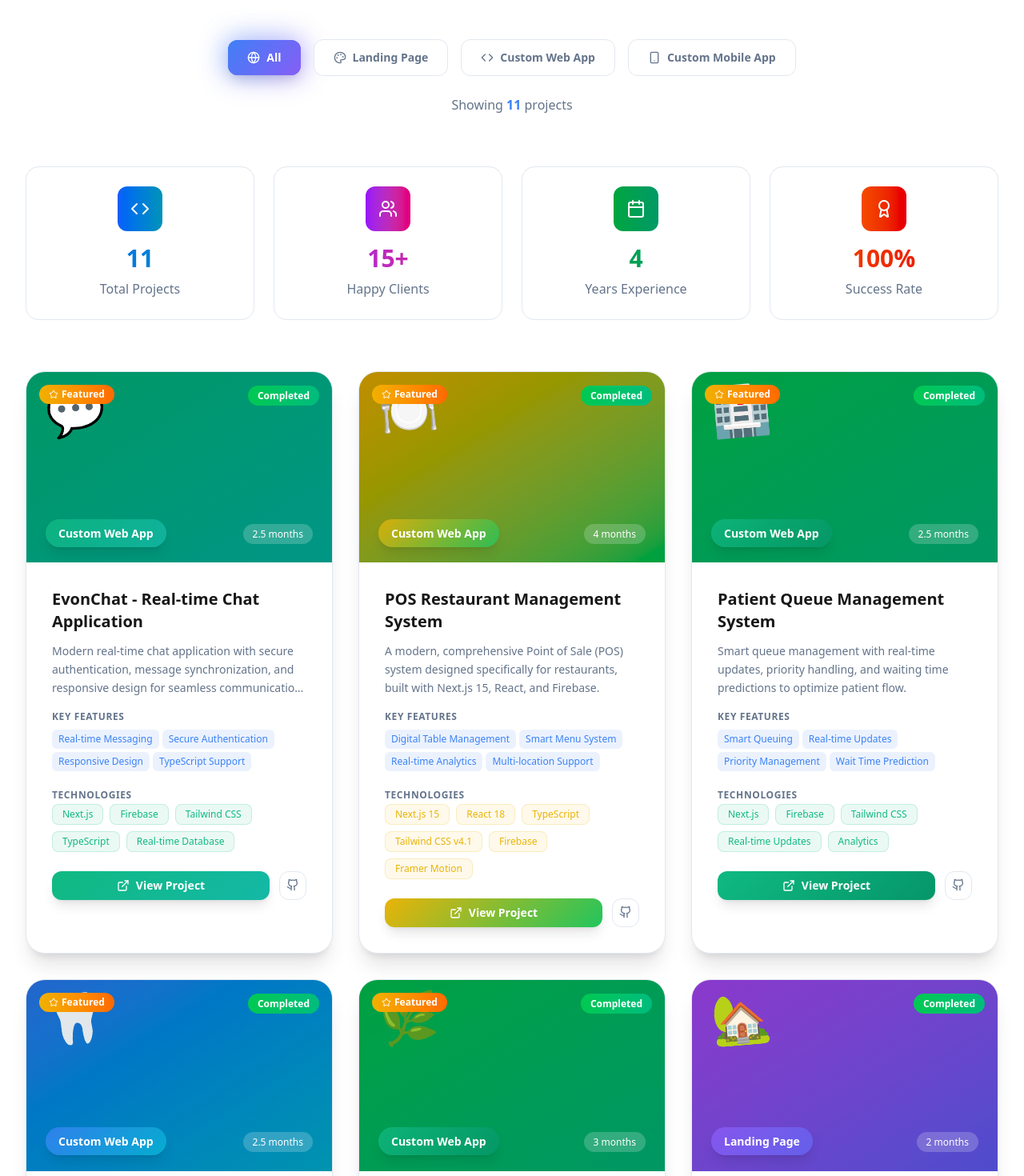
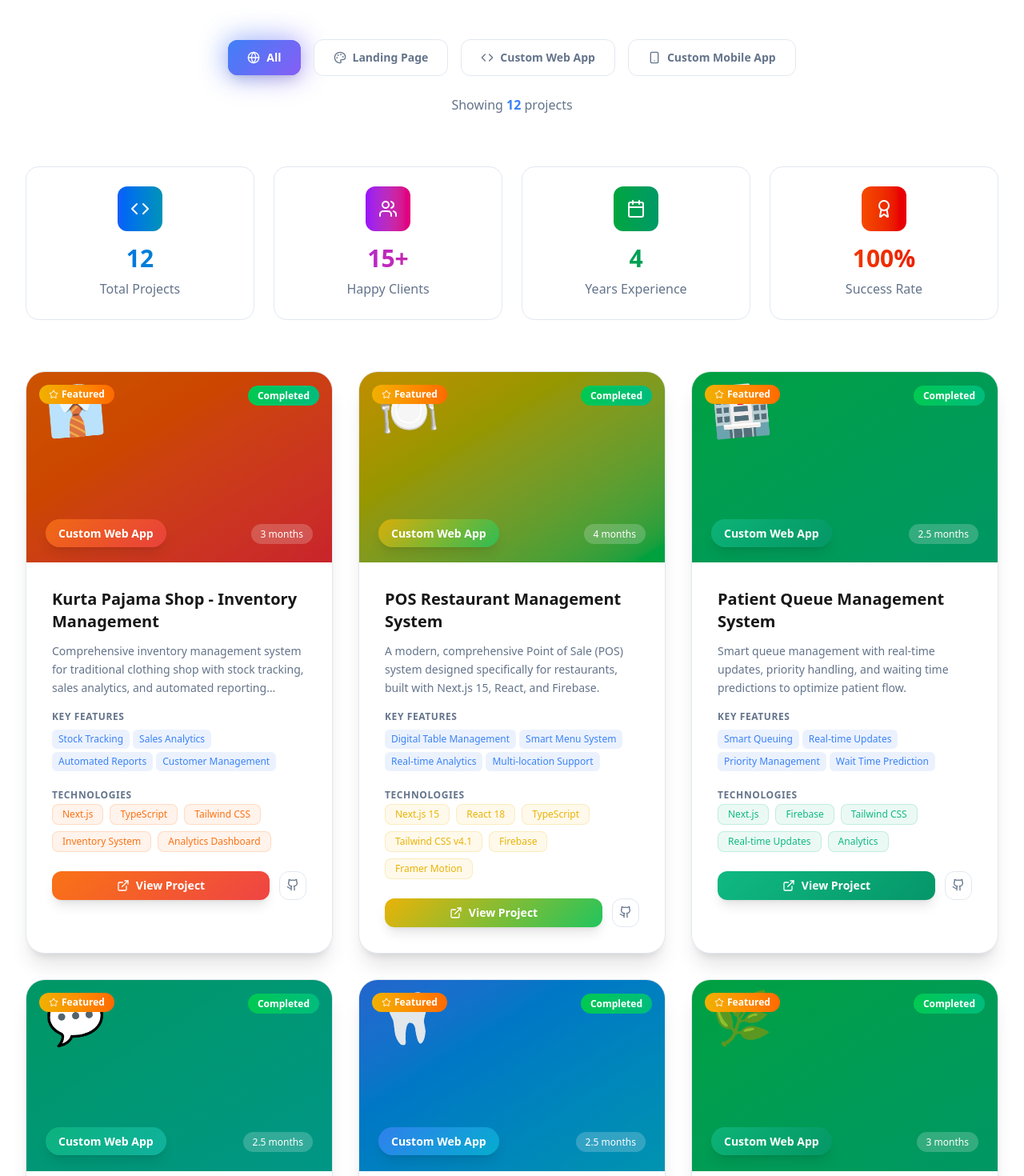
Before and after one commit to BasharatJS/basharat-software-engineer-portfolio, a Next.js app: page /projects in a window 1280 px wide. Shown: the part 340-1810 px from the top of the page at 80% size. Built offline with nearby package versions, Linux system fonts and the light colour scheme.

Commit message:
add new projectssss

```diff
--- a/src/components/projects/ProjectsPortfolio.tsx
+++ b/src/components/projects/ProjectsPortfolio.tsx
@@ -47,21 +47,22 @@ export default function ProjectsPortfolio() {
     // Custom Web Apps
     {
       id: 1,
-      title: 'EvonChat - Real-time Chat Application',
+      title: 'Kurta Pajama Shop - Inventory Management',
       category: 'Custom Web App',
       type: 'Featured',
-      description: 'Modern real-time chat application with secure authentication, message synchronization, and responsive design for seamless communication experience.',
-      fullDescription: 'A sophisticated real-time chat application built with modern web technologies. Features secure Firebase authentication, real-time message synchronization, responsive design, and intuitive user interface for seamless communication.',
-      image: 'from-emerald-500 to-teal-500',
-      tech: ['Next.js', 'Firebase', 'Tailwind CSS', 'TypeScript', 'Real-time Database'],
-      gradientFrom: '#10b981',
-      gradientTo: '#14b8a6',
-      icon: '💬',
+      description: 'Comprehensive inventory management system for traditional clothing shop with stock tracking, sales analytics, and automated reporting features.',
+      fullDescription: 'A sophisticated inventory management system designed specifically for traditional clothing retail. Features include real-time stock tracking, sales analytics, automated reporting, customer management, and multi-category product organization for efficient business operations.',
+      image: 'from-orange-500 to-red-500',
+      tech: ['Next.js', 'TypeScript', 'Tailwind CSS', 'Inventory System', 'Analytics Dashboard'],
+      gradientFrom: '#f97316',
+      gradientTo: '#ef4444',
+      icon: '👔',
       status: 'Completed',
-      duration: '2.5 months',
-      link: 'https://evon-chat-app.vercel.app/auth/login',
-      features: ['Real-time Messaging', 'Secure Authentication', 'Responsive Design', 'TypeScript Support'],
+      duration: '3 months',
+      link: 'https://kurta-pajama-shop-inventory-app.vercel.app/',
+      features: ['Stock Tracking', 'Sales Analytics', 'Automated Reports', 'Customer Management'],
     },
+
     {
       id: 2,
       title: 'POS Restaurant Management System',
@@ -99,6 +100,23 @@ export default function ProjectsPortfolio() {
     },
     {
       id: 4,
+      title: 'EvonChat - Real-time Chat Application',
+      category: 'Custom Web App',
+      type: 'Featured',
+      description: 'Modern real-time chat application with secure authentication, message synchronization, and responsive design for seamless communication experience.',
+      fullDescription: 'A sophisticated real-time chat application built with modern web technologies. Features secure Firebase authentication, real-time message synchronization, responsive design, and intuitive user interface for seamless communication.',
+      image: 'from-emerald-500 to-teal-500',
+      tech: ['Next.js', 'Firebase', 'Tailwind CSS', 'TypeScript', 'Real-time Database'],
+      gradientFrom: '#10b981',
+      gradientTo: '#14b8a6',
+      icon: '💬',
+      status: 'Completed',
+      duration: '2.5 months',
+      link: 'https://evon-chat-app.vercel.app/auth/login',
+      features: ['Real-time Messaging', 'Secure Authentication', 'Responsive Design', 'TypeScript Support'],
+    },
+    {
+      id: 5,
       title: 'Dental Surgeon Appointment Booking',
       category: 'Custom Web App',
       type: 'Featured',
@@ -115,7 +133,7 @@ export default function ProjectsPortfolio() {
       features: ['Easy Scheduling', 'Appointment Tracking', 'Clean UI', 'Smooth Animations'],
     },
     {
-      id: 5,
+      id: 6,
       title: 'Family Homeo Clinic Appointment Booking',
       category: 'Custom Web App',
       type: 'Featured',
@@ -133,7 +151,7 @@ export default function ProjectsPortfolio() {
     },
     // Landing Pages
     {
-      id: 6,
+      id: 7,
       title: 'Moon Shine Interiors',
       category: 'Landing Page',
       type: 'Business Website',
@@ -150,7 +168,7 @@ export default function ProjectsPortfolio() {
       features: ['Luxury Portfolio', 'Smooth Animations', 'Responsive Design', 'Client Gallery'],
     },
     {
-      id: 7,
+      id: 8,
       title: 'Bengal Label Manufacturing',
       category: 'Landing Page',
       type: 'Corporate Website',
@@ -167,7 +185,7 @@ export default function ProjectsPortfolio() {
       features: ['Product Catalog', 'Manufacturing Process', 'Google Maps Integration', 'Responsive Design'],
     },
     {
-      id: 8,
+      id: 9,
       title: 'Evonnexis - Web & Mobile Development',
       category: 'Landing Page',
       type: 'Company Website',
@@ -184,7 +202,7 @@ export default function ProjectsPortfolio() {
       features: ['Service Showcase', 'Technology Portfolio', 'Team Profiles', 'Client Testimonials'],
     },
     {
-      id: 9,
+      id: 10,
       title: 'Om Vatika Guest House - Banquet Booking',
       category: 'Landing Page',
       type: 'Booking System',
@@ -201,7 +219,7 @@ export default function ProjectsPortfolio() {
       features: ['Availability Check', 'Banquet Details', 'Booking Inquiries', 'Mobile-First Design'],
     },
     {
-      id: 10,
+      id: 11,
       title: 'Sarkar Enterprises - Solar Energy Solutions',
       category: 'Landing Page',
       type: 'Business Website',
@@ -219,7 +237,7 @@ export default function ProjectsPortfolio() {
     },
     // Custom Mobile Apps
     {
-      id: 11,
+      id: 12,
       title: 'Dayprise - Social Network App',
       category: 'Custom Mobile App',
       type: 'Mobile Application',
@@ -401,7 +419,7 @@ export default function ProjectsPortfolio() {
           className="grid grid-cols-1 md:grid-cols-4 gap-6 mb-16"
         >
           {[
-            { icon: <Code className="h-6 w-6" />, number: '11', label: 'Total Projects', color: 'from-blue-600 to-cyan-600' },
+            { icon: <Code className="h-6 w-6" />, number: '12', label: 'Total Projects', color: 'from-blue-600 to-cyan-600' },
             { icon: <Users className="h-6 w-6" />, number: '15+', label: 'Happy Clients', color: 'from-purple-600 to-pink-600' },
             { icon: <Calendar className="h-6 w-6" />, number: '4', label: 'Years Experience', color: 'from-green-600 to-emerald-600' },
             { icon: <Award className="h-6 w-6" />, number: '100%', label: 'Success Rate', color: 'from-orange-600 to-red-600' },
```
